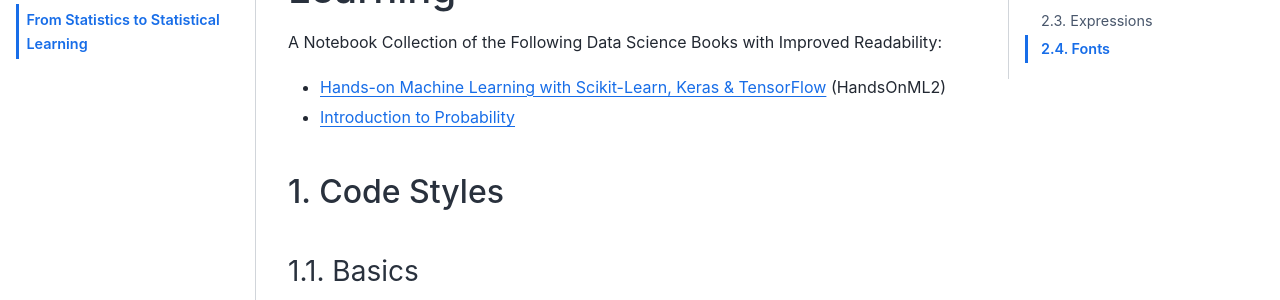
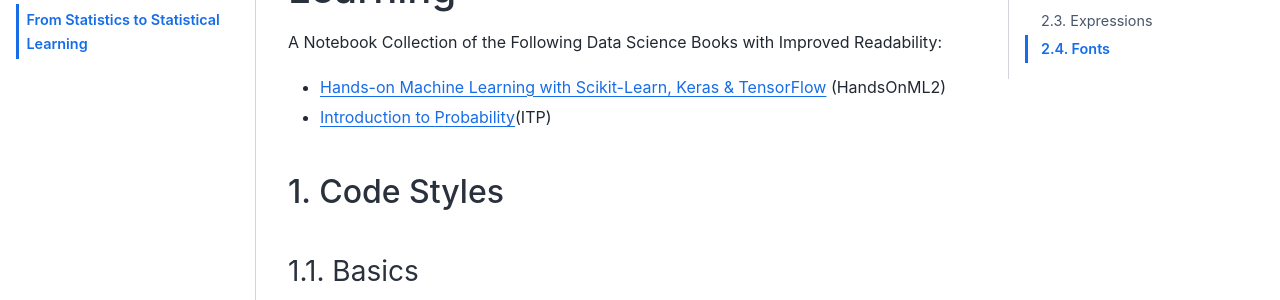
Before and after one commit to jy12060026ai/excss-stats, a Jupyter Book: the page built from intro.md, in a window 1280 px wide and 900 px high. Shown: the part 152-452 px from the top of the window. Built offline with Jupyter Book 1.0.4 settings and Sphinx 7.4.7 and the Sphinx Book theme 1.1.4, drawn with Linux system fonts in a browser that asks for light colours; pages that are not in the unit, such as notebooks, are missing from menus.

Commit message:
update docs
Signed-off-by: ivaquero <46377665+integzz@users.noreply.github.com>

```diff
--- a/intro.md
+++ b/intro.md
@@ -3,7 +3,7 @@
 A Notebook Collection of the Following Data Science Books with Improved Readability:
 
 - [Hands-on Machine Learning with Scikit-Learn, Keras & TensorFlow](https://www.oreilly.com/library/view/hands-on-machine-learning/9781492032632/) (HandsOnML2)
-- [Introduction to Probability](https://www.routledge.com/Introduction-to-Probability-Second-Edition/Blitzstein-Hwang/p/book/9781138369917)
+- [Introduction to Probability](https://www.routledge.com/Introduction-to-Probability-Second-Edition/Blitzstein-Hwang/p/book/9781138369917)(ITP)
 
 ## 1. Code Styles
 
```
Also changed, not shown: README.md (+1 -1 lines).
